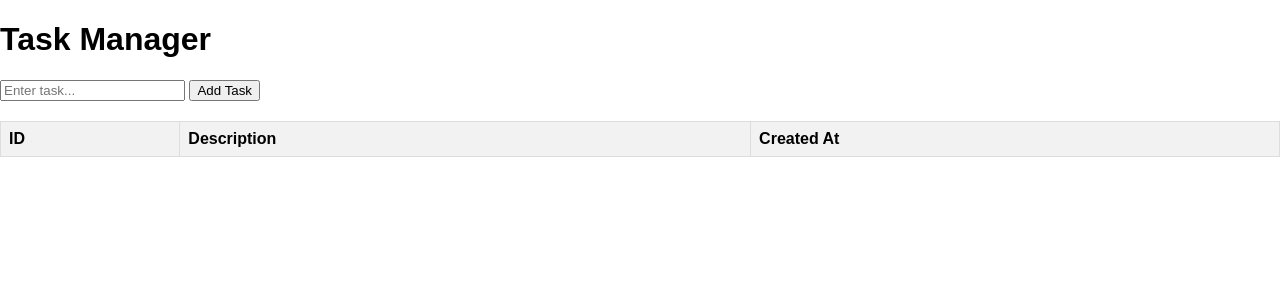
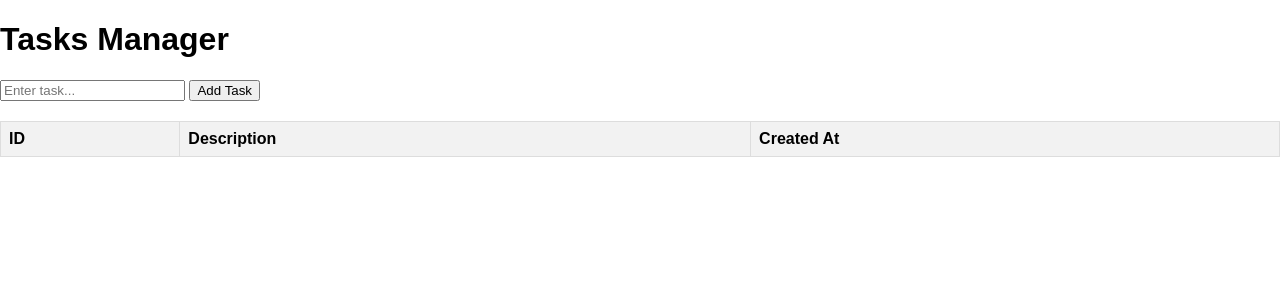
Before and after one commit to feramin108/taskmanger, a PHP site: page / in a window 1280 px wide. Shown: the top 300 px of the page. Run offline with PHP 8.4, Linux system fonts and the light colour scheme; data that the repository does not hold is empty.

Commit message:
i  have editted the index.hmtl  at h1

```diff
--- a/index.php
+++ b/index.php
@@ -10,7 +10,7 @@
 </head>
 <body>
     <div id="app">
-        <h1>Task Manager</h1>
+        <h1>Tasks Manager</h1>
         <form action="add_task.php" method="post">
             <input type="text" name="task" placeholder="Enter task..." required>
             <button type="submit">Add Task</button>
```
